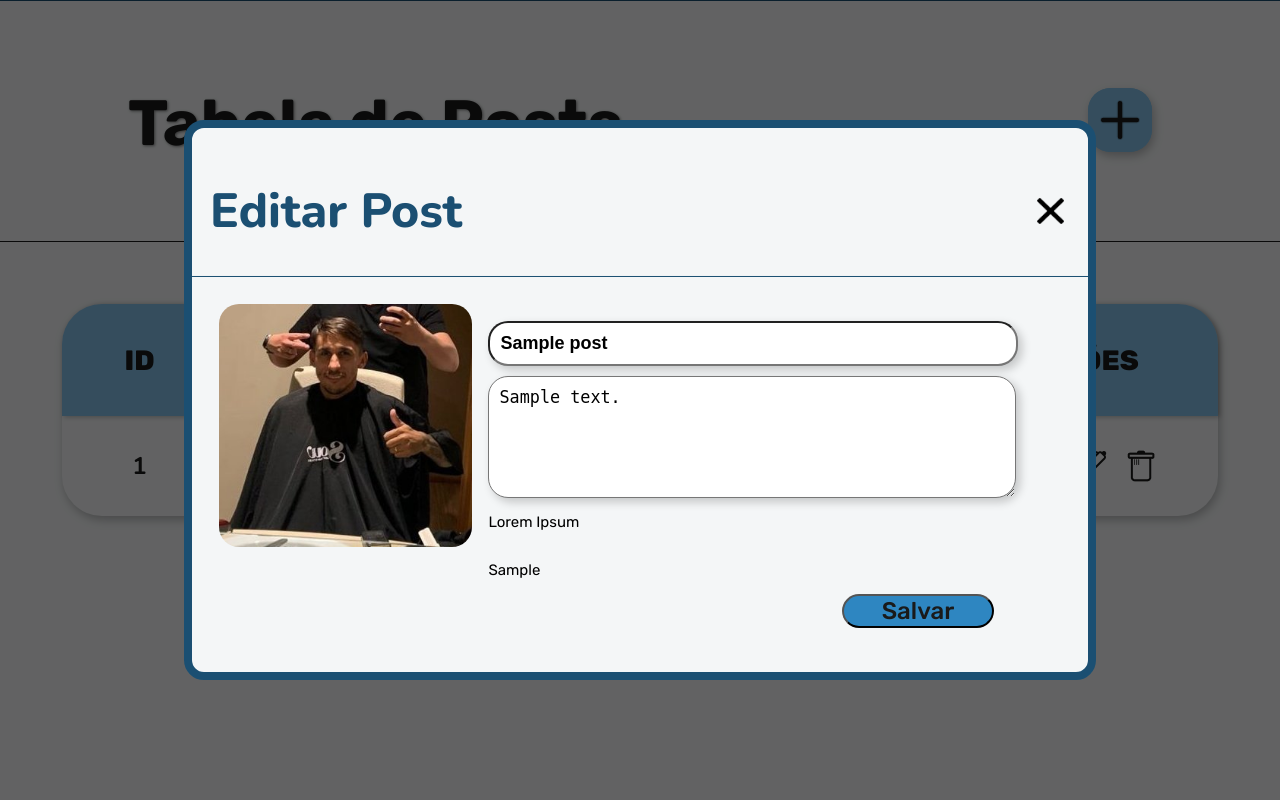
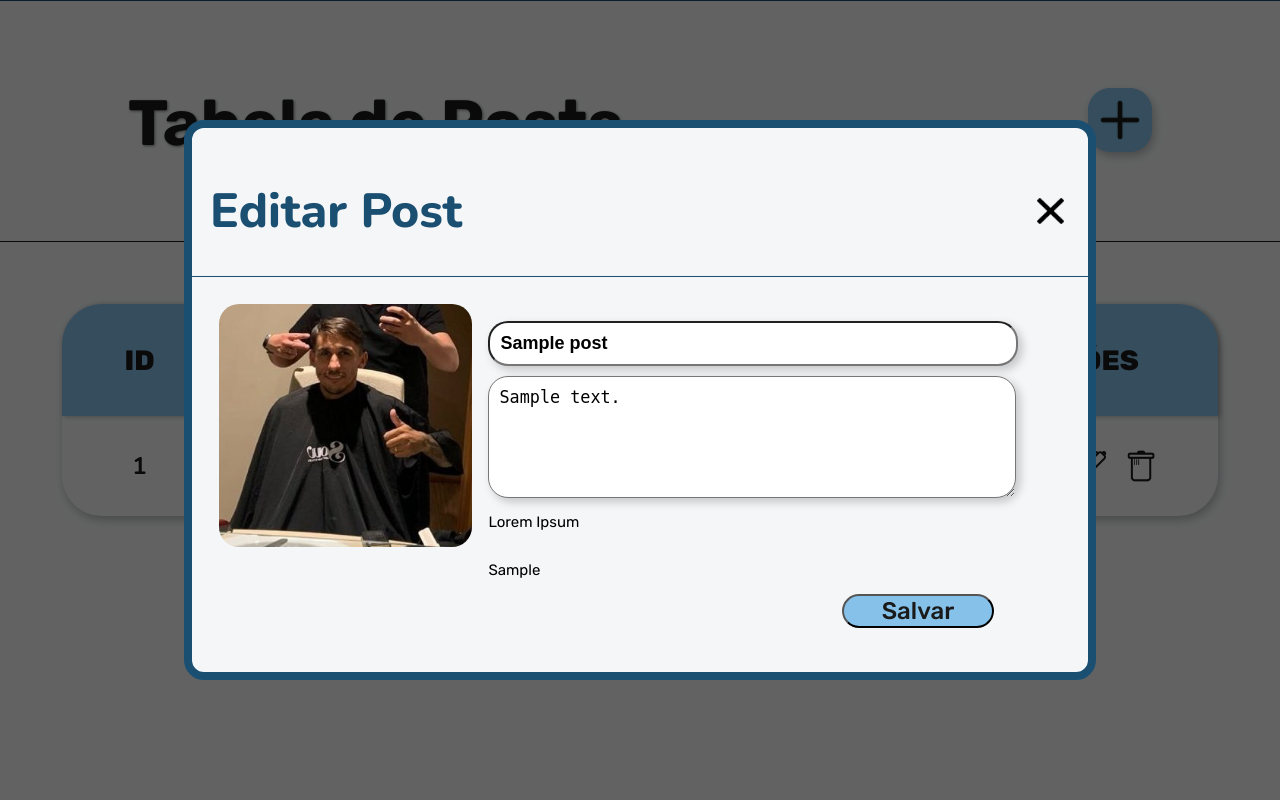
Before and after one commit to lucasferoli/QuidStroll_Trainee-2025.1, a PHP site: template app/views/admin/tabelaDePosts.view.php in a window 1280 px wide, after a click that opens the changed part. Run offline with PHP 8.4, Linux system fonts and the light colour scheme; the template is opened without the code that fills it: most values are stand-ins (such as "Sample title", 1, 10 or a date in 2020).

Commit message:
Muda cor do botao salvar

```diff
--- a/public/css/tabelaDePosts.css
+++ b/public/css/tabelaDePosts.css
@@ -417,7 +417,7 @@
     font-size: 40%;
     font-weight: 500;
     color: #1A1A1A;
-    background-color: #2E86C1;
+    background-color: #85C1E9;
     border-radius: 20px;
     align-self:flex-end;
 }
@@ -436,6 +436,7 @@
     opacity: 0.6;
     display: none;
 }
+
 
 
 .modalExcluir-tabelaDePosts{
```
